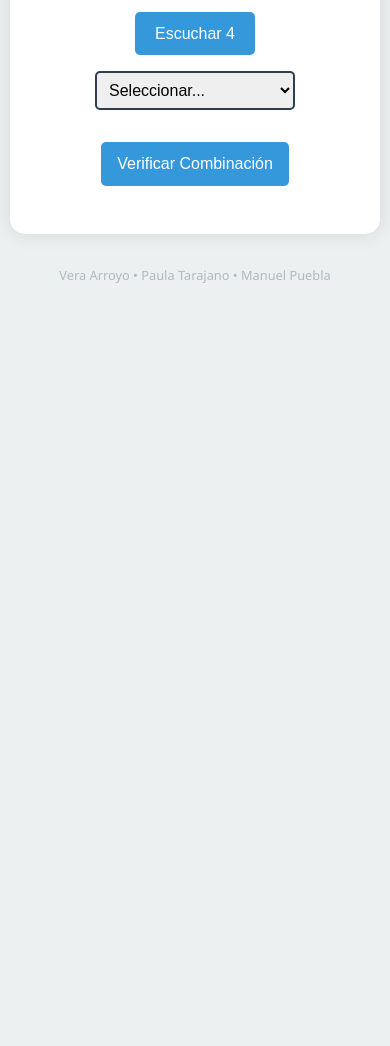
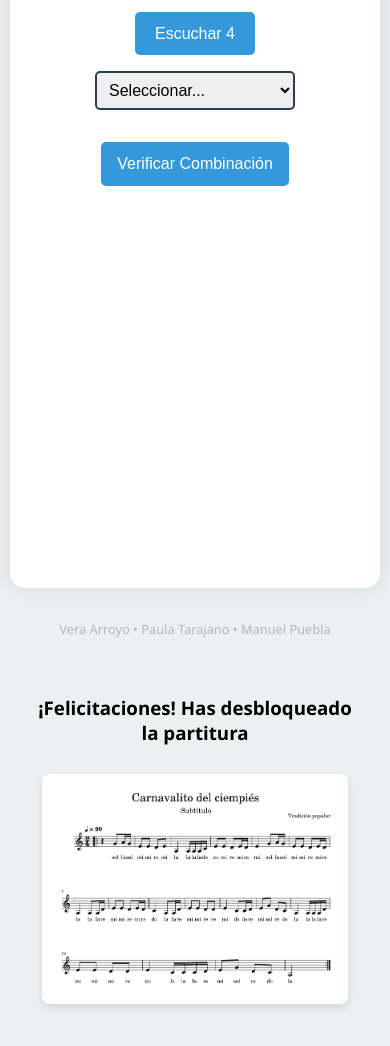
Before and after one commit to ManuelPueblaVega/Candado_Carnavalito, a plain HTML site: page index.html in a window 390 px wide. Shown: the part 715-1761 px from the top of the page. Before the commit the page ends 1015 px from the top, so only its background shows below. Drawn offline with Linux system fonts and the light colour scheme.

Commit message:
index.html

```diff
--- a/index.html
+++ b/index.html
@@ -143,6 +143,7 @@ button:hover {
   margin-top: 1rem;
   border-radius: 8px;
   box-shadow: 0 4px 8px rgba(0,0,0,0.1);
+  object-fit: contain;
 }
 
 .credits {
@@ -178,6 +179,8 @@ p {
 .fullscreen .score-image {
   max-height: 80vh;
   width: auto;
+  margin: auto;
+  display: block;
 }
 
 .game-content {
@@ -200,6 +203,31 @@ p {
 
   select {
     max-width: 150px;
+  }
+}
+
+/* Optimizations for mobile score display */
+@media (max-width: 768px) {
+  .fullscreen {
+    display: flex !important;
+    align-items: center;
+    justify-content: center;
+    padding: 1rem !important;
+  }
+
+  .score {
+    display: flex;
+    flex-direction: column;
+    align-items: center;
+    justify-content: center;
+    height: 100%;
+  }
+
+  .score-image {
+    max-width: 95%;
+    max-height: 70vh;
+    width: auto;
+    margin: 10px auto;
   }
 }
 </style>
```
